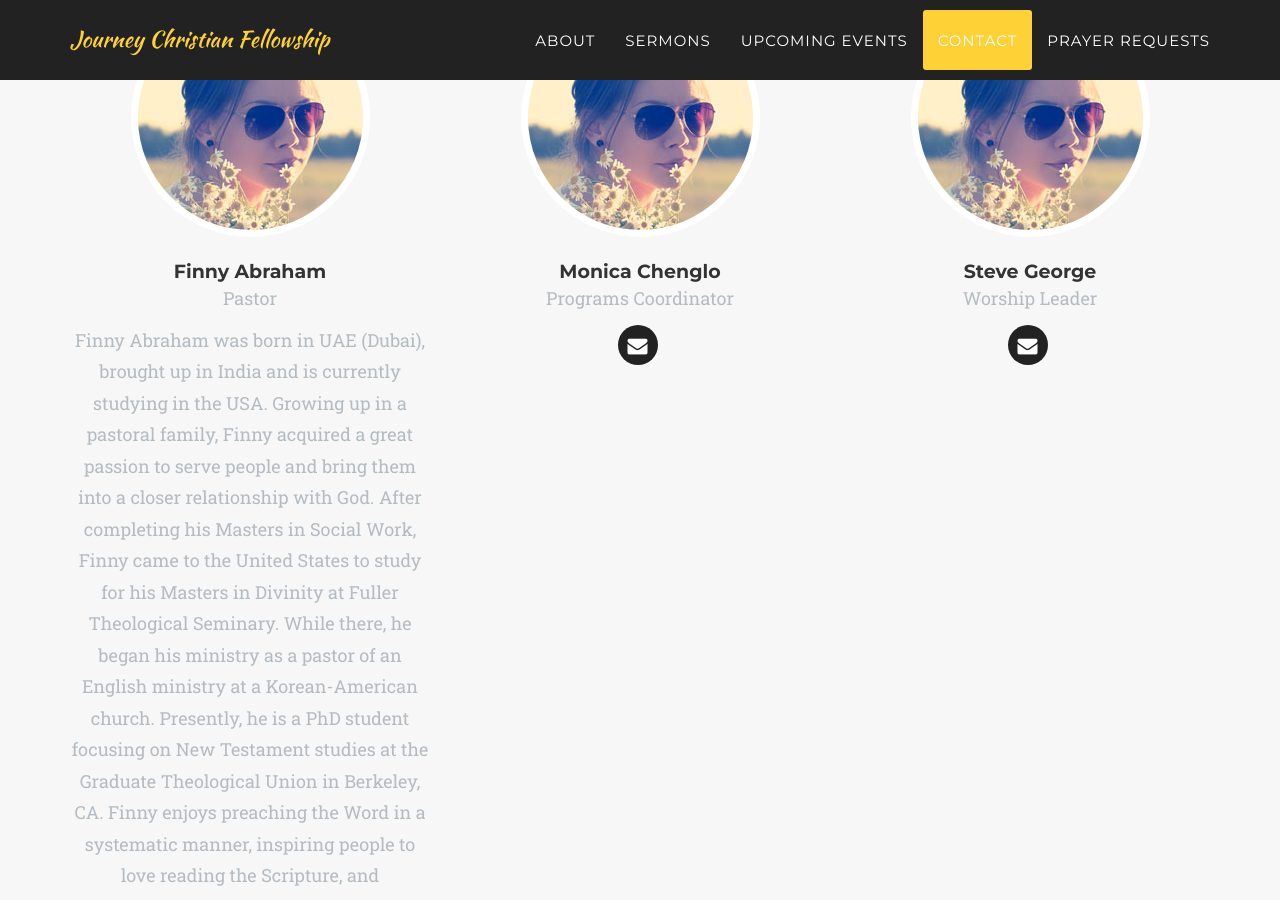
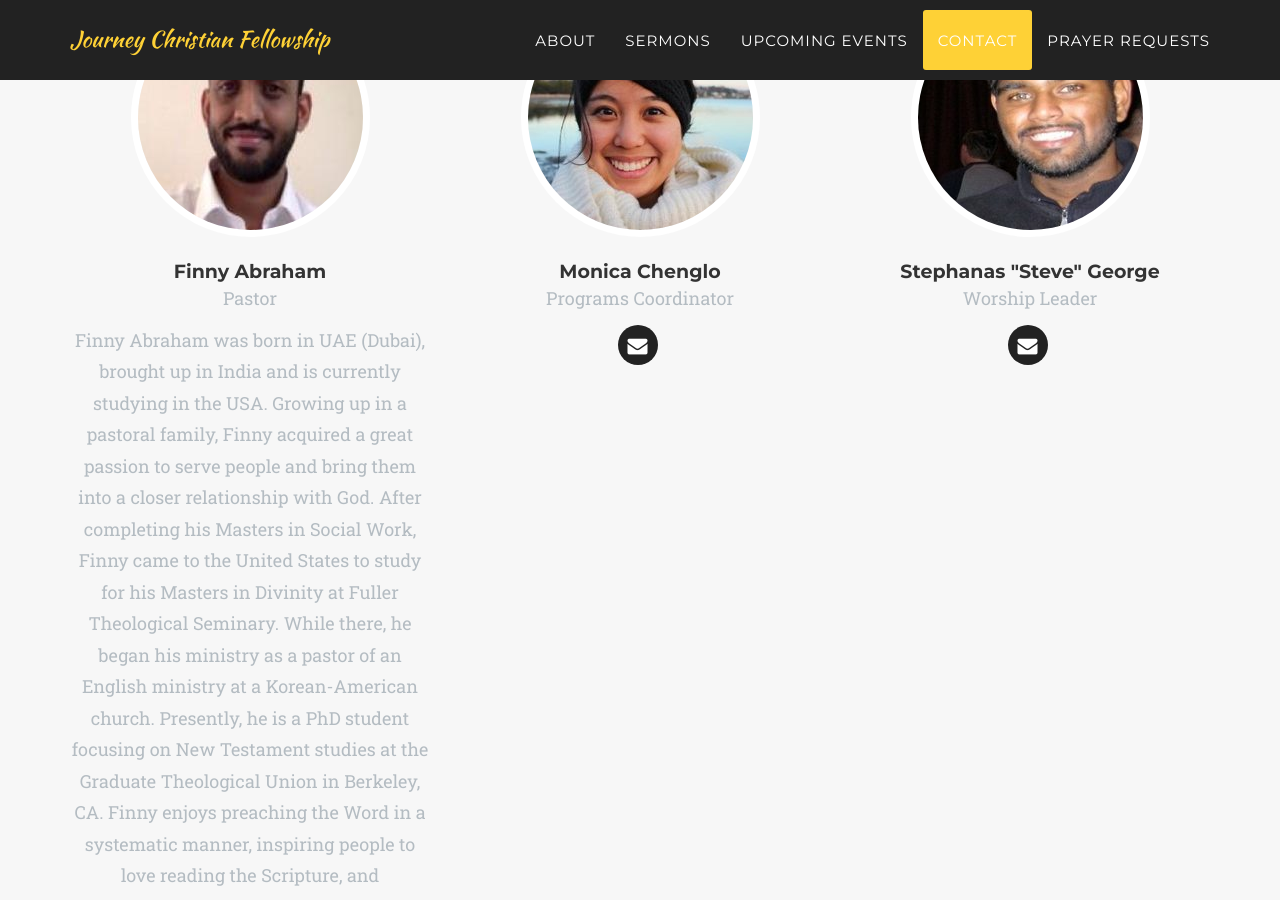
Before and after one commit to tabithahsia/churchwebsite, a Jekyll site: the page built from index.html, in a window 1280 px wide and 900 px high, scrolled down 6270 px. Built offline with Jekyll 4.4.1, drawn with Linux system fonts in a browser that asks for light colours; some web fonts are replaced; part of the change alters nothing that is shown.

```diff
--- a/_config.yml
+++ b/_config.yml
@@ -13,7 +13,7 @@ description: "Journey Christian Fellowship is a Bible believing, Spirit-filled,
 # Team names, titles and social links
 people:
 - name: Finny Abraham
-  pic: 3
+  pic: Finny_Abraham
   position: Pastor
   summary: Finny Abraham was born in UAE (Dubai), brought up in India and is currently studying in the USA. Growing up in a pastoral family, Finny acquired a great passion to serve people and bring them into a closer relationship with God. After completing his Masters in Social Work, Finny came to the United States to study for his Masters in Divinity at Fuller Theological Seminary. While there, he began his ministry as a pastor of an English ministry at a Korean-American church. Presently, he is a PhD student focusing on New Testament studies at the Graduate Theological Union in Berkeley, CA. Finny enjoys preaching the Word in a systematic manner, inspiring people to love reading the Scripture, and challenging them to live by its values. Having lived in 3 different countries, Finny integrates well with all cultures for the purpose of sharing the gospel.
   social:
@@ -21,18 +21,18 @@ people:
       url: MAILTO:abraham.finny@gmail.com
 
 - name: Monica Chenglo
-  pic: 3
+  pic: Monica_Chenglo
   position: Programs Coordinator
   social:
     - title: email
-      url: MAILTO:mochenglo@journeychristianfellowship.community
+      url: MAILTO:monica.chenglo@gmail.com
 
-- name: Steve George
-  pic: 3
+- name: Stephanas "Steve" George
+  pic: Steve_George
   position: Worship Leader
   social:
     - title: email
-      url: MAILTO:stgeorge@journeychristianfellowship.community
+      url: MAILTO:stephanas.george@gmail.com
 
 
 # Social networks usernames (many more available: google-plus, flickr, dribbble, pinterest, instagram, tumblr, linkedin, etc.)
```
Also changed, not shown: img/team/Finny_Abraham.jpg (added), img/team/Finny_Abraham_resized.jpg (added), img/team/Monica_Chenglo.jpg (added), img/team/Steve_George.jpg (added), img/team/rsz_finny_abraham_resized.jpg (added).
